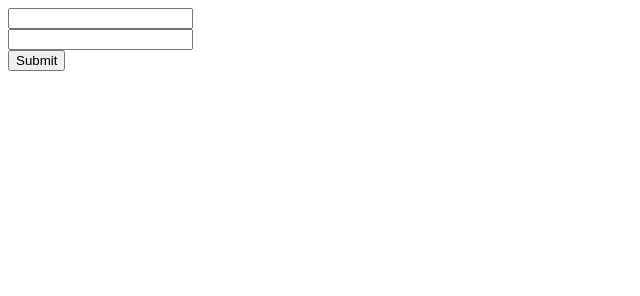
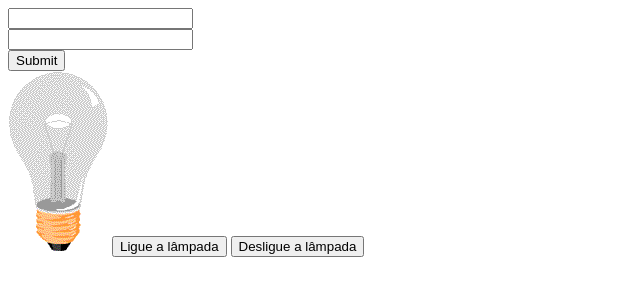
Before and after one commit to aguiarzxy/projeto-Front-end, a plain HTML site: page webdinamica.html in a window 1280 px wide. Shown: the whole page, without its empty margins (0-640 px from the left). Drawn offline with Linux system fonts and the light colour scheme.

Commit message:
primeira função em javascript

```diff
--- a/webdinamica.html
+++ b/webdinamica.html
@@ -11,5 +11,8 @@
         <input type="text" name="email"><br>
         <input type="submit">
     </form>
+    <img src="pic_bulboff.png" id="lampada">
+    <button type="button" onclick="document.getElementById('lampada').src='pic_bulbon.jpeg'">Ligue a lâmpada</button>
+    <button type="button" onclick="document.getElementById('lampada').src='pic_bulboff.png'">Desligue a lâmpada</button>
 </body>
 </html>
```
Also changed, not shown: pic_bulboff.png (added), pic_bulbon.jpeg (added), resumo-frontend.txt (deleted).
